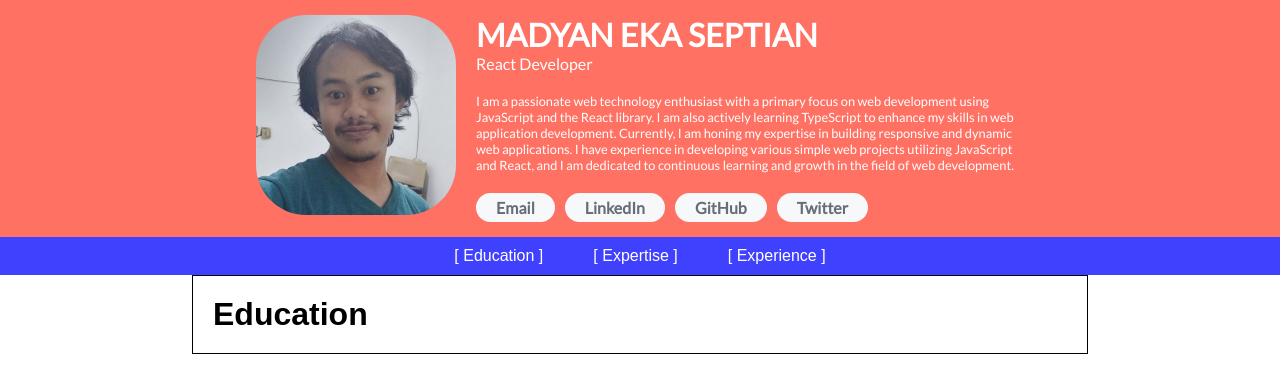
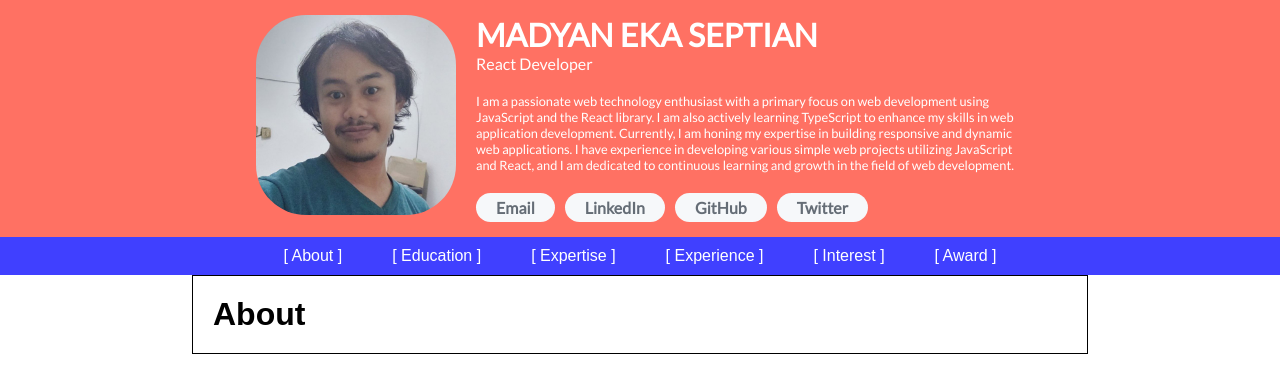
Before and after one commit to madyanes/cv-prakerja-hacktiv8, a React (Vite) app: page / in a window 1280 px wide. Shown: the top 392 px of the page. Built offline with nearby package versions, Linux system fonts and the light colour scheme; a web font is replaced by a local one.

Commit message:
Create new pages: About, Award, Interest

```diff
--- a/src/components/Main.jsx
+++ b/src/components/Main.jsx
@@ -3,15 +3,21 @@ import { Routes, Route } from 'react-router-dom';
 import Education from '../pages/Education';
 import Expertise from '../pages/Expertise';
 import Experience from '../pages/Experience';
+import About from '../pages/About';
+import Interest from '../pages/Interest';
+import Award from '../pages/Award';
 
 function Main() {
   return (
     <main>
       <div>
         <Routes>
-          <Route path='/' element={<Education />} />
+          <Route path='/' element={<About />} />
+          <Route path='/education' element={<Education />} />
           <Route path='/expertise' element={<Expertise />} />
           <Route path='/experience' element={<Experience />} />
+          <Route path='/interest' element={<Interest />} />
+          <Route path='/award' element={<Award />} />
         </Routes>
       </div>
     </main>
--- a/src/components/Navigation.jsx
+++ b/src/components/Navigation.jsx
@@ -6,13 +6,22 @@ function Navigation() {
       <div className='wrapper'>
         <ul>
           <li>
-            <Link to='/'>Education</Link>
+            <Link to='/'>About</Link>
+          </li>
+          <li>
+            <Link to='/education'>Education</Link>
           </li>
           <li>
             <Link to='/expertise'>Expertise</Link>
           </li>
           <li>
             <Link to='/experience'>Experience</Link>
+          </li>
+          <li>
+            <Link to='/interest'>Interest</Link>
+          </li>
+          <li>
+            <Link to='/award'>Award</Link>
           </li>
         </ul>
       </div>
--- /dev/null
+++ b/src/pages/About.jsx
@@ -0,0 +1,5 @@
+function About() {
+  return <h1>About</h1>;
+}
+
+export default About;
--- /dev/null
+++ b/src/pages/Award.jsx
@@ -0,0 +1,5 @@
+function Award() {
+  return <h1>Award</h1>;
+}
+
+export default Award;
--- /dev/null
+++ b/src/pages/Interest.jsx
@@ -0,0 +1,5 @@
+function Interest() {
+  return <h1>Interest</h1>;
+}
+
+export default Interest;
```
